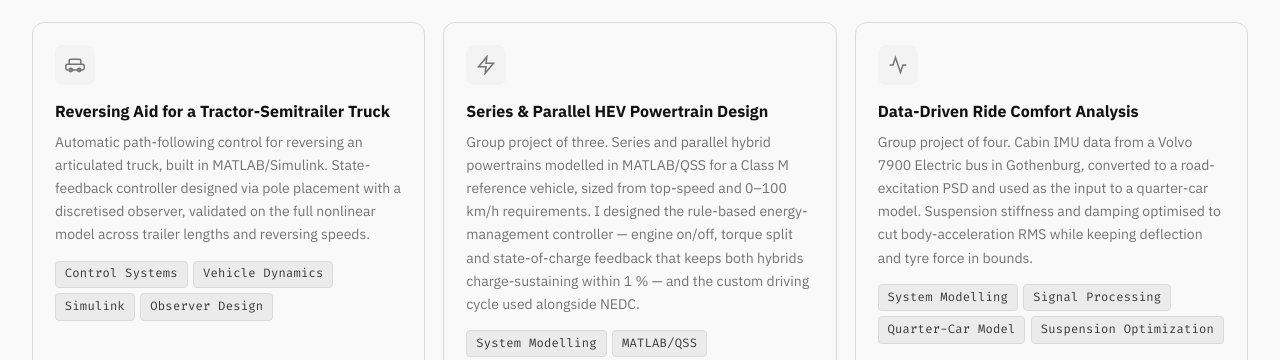
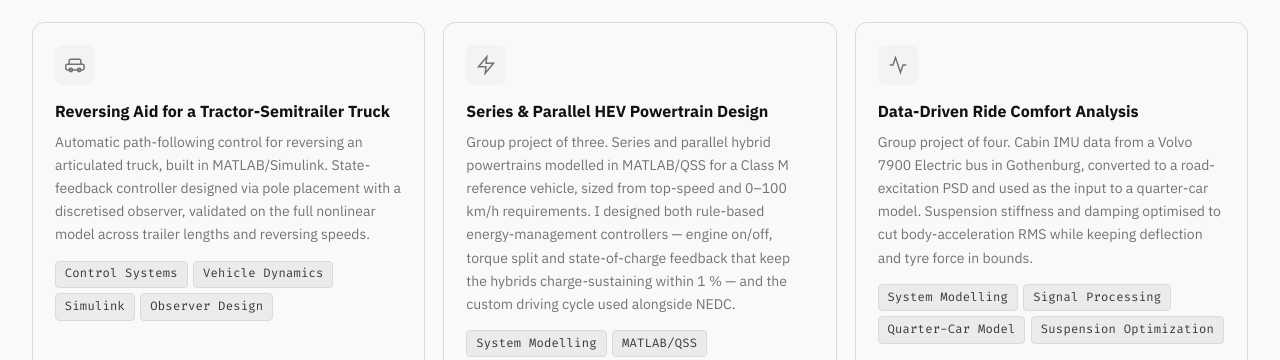
Before and after one commit to Jiayoua-Panda/Jiayoua-Panda.github.io, a plain HTML site: page index.html in a window 1280 px wide. Shown: the part 3100-3460 px from the top of the page. Drawn offline with Linux system fonts and the light colour scheme; animation ran at ten frames a second.

Commit message:
HEV：两套能量管理控制器均为本人设计（卡片与 CV 同步）

```diff
--- a/index.html
+++ b/index.html
@@ -209,7 +209,7 @@
     <div class="pc">
       <div class="pi"><svg fill="none" stroke="currentColor" stroke-width="1.8" viewBox="0 0 24 24"><path d="M13 2L3 14h9l-1 8 10-12h-9l1-8z"/></svg></div>
       <div class="pt">Series &amp; Parallel HEV Powertrain Design</div>
-      <p class="pd">Group project of three. Series and parallel hybrid powertrains modelled in MATLAB/QSS for a Class M reference vehicle, sized from top-speed and 0–100 km/h requirements. I designed the rule-based energy-management controller — engine on/off, torque split and state-of-charge feedback that keeps both hybrids charge-sustaining within 1 % — and the custom driving cycle used alongside NEDC.</p>
+      <p class="pd">Group project of three. Series and parallel hybrid powertrains modelled in MATLAB/QSS for a Class M reference vehicle, sized from top-speed and 0–100 km/h requirements. I designed both rule-based energy-management controllers — engine on/off, torque split and state-of-charge feedback that keep the hybrids charge-sustaining within 1 % — and the custom driving cycle used alongside NEDC.</p>
       <div class="tags"><span class="tag">System Modelling</span><span class="tag">MATLAB/QSS</span><span class="tag">Hybrid Powertrain</span><span class="tag">Energy Management</span></div>
       <div class="pc-foot"><button class="pm-trigger" data-project="hybrid-model">View details</button><span class="pl" style="color:var(--muted);cursor:default">Lab reports on request</span></div>
     </div>
```
Also changed, not shown: 1 other file.
